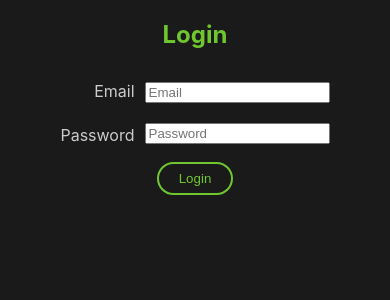
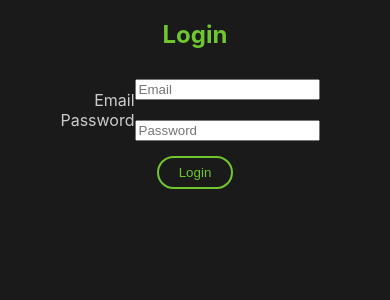
Before and after one commit to Joseph-Galante/ProSolar, a React (Create React App) app: page / in a window 390 px wide. Shown: the top 300 px of the page. Built offline with nearby package versions, Linux system fonts and the light colour scheme.

Commit message:
profile info styling for mobile

```diff
--- a/src/index.css
+++ b/src/index.css
@@ -131,14 +131,13 @@ textarea {
 .login-labels {
   display: flex;
   flex-direction: column;
+  justify-content: center;
   align-items: flex-end;
-}
-.login-labels label {
-  margin: 12px 10px;
 }
 .login-inputs {
   display: flex;
   flex-direction: column;
+  justify-content: center;
   align-items: flex-start;
 }
 .user-info, .module-info {
```
